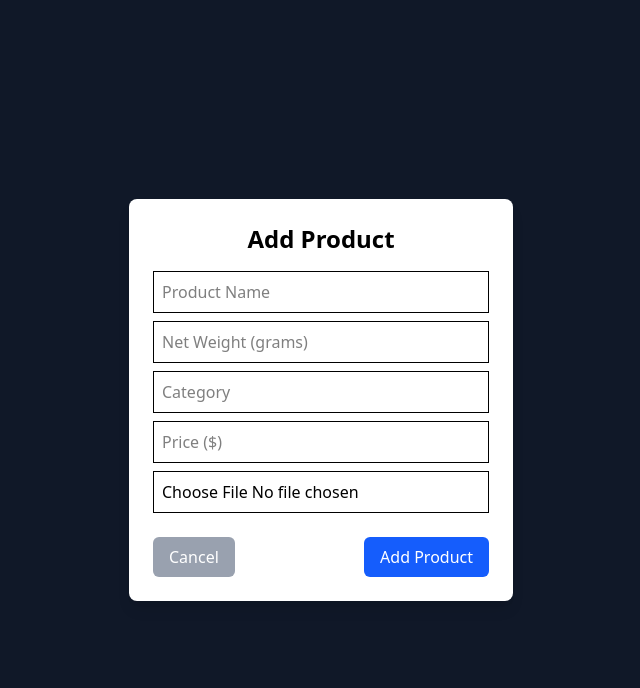
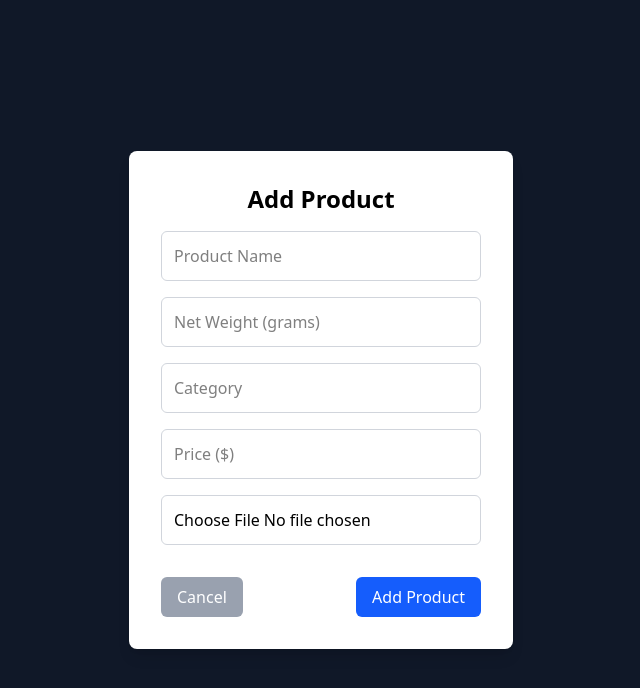
Before and after one commit to Keerththan/Online-Market-Place-React-with-Django, a React (Vite) app in the folder Frontend/apt/: page /sellerDash in a window 1280 px wide. Both pictures are taken after a click on the button "➕ Add Product". Shown: the top 688 px of the page, without its empty margins (319-959 px from the left). Built offline with nearby package versions, Linux system fonts and the light colour scheme.

Commit message:
seller dashboard ui update

```diff
--- a/Frontend/apt/src/components/AddProductModal.jsx
+++ b/Frontend/apt/src/components/AddProductModal.jsx
@@ -1,70 +1,82 @@
-// import { useState } from "react";
-// import axios from "axios";
+const AddProductModal = ({ isOpen, onClose, onProductAddedOrUpdated, sellerId, editProduct }) => {
+    const [productData, setProductData] = useState({
+      product_name: editProduct?.product_name || "",
+      product_net_weight: editProduct?.product_net_weight || "",
+      product_category: editProduct?.product_category || "",
+      product_price: editProduct?.product_price || "",
+      product_image: null,
+    });
 
-// const AddProductModal = ({ isOpen, onClose, onProductAdded, sellerId }) => {
-//   if (!isOpen) return null; // Don't render modal if it's not open
+    useEffect(() => {
+      if (editProduct) {
+        setProductData({
+          product_name: editProduct.product_name,
+          product_net_weight: editProduct.product_net_weight,
+          product_category: editProduct.product_category,
+          product_price: editProduct.product_price,
+          product_image: null,
+        });
+      }
+    }, [editProduct]);
 
-//   const [productData, setProductData] = useState({
-//     product_name: "",
-//     product_net_weight: "",
-//     product_category: "",
-//     product_price: "",
-//     product_image: null,
-//   });
+    const handleChange = (e) => {
+      setProductData({ ...productData, [e.target.name]: e.target.value });
+    };
 
-//   const handleChange = (e) => {
-//     setProductData({ ...productData, [e.target.name]: e.target.value });
-//   };
+    const handleImageChange = (e) => {
+      setProductData({ ...productData, product_image: e.target.files[0] });
+    };
 
-//   const handleImageChange = (e) => {
-//     setProductData({ ...productData, product_image: e.target.files[0] });
-//   };
+    const handleSubmit = async (e) => {
+      e.preventDefault();
+      const formData = new FormData();
+      formData.append("product_name", productData.product_name);
+      formData.append("product_net_weight", productData.product_net_weight);
+      formData.append("product_category", productData.product_category);
+      formData.append("product_price", productData.product_price);
+      formData.append("seller_id", sellerId);
+      if (productData.product_image) {
+        formData.append("product_image", productData.product_image);
+      }
 
-//   const handleSubmit = async (e) => {
-//     e.preventDefault();
+      try {
+        if (editProduct) {
+          // Update existing product
+          await axios.patch(`http://127.0.0.1:8000/inventory/products/${editProduct.id}/`, formData, {
+            headers: { "Content-Type": "multipart/form-data" },
+          });
+        } else {
+          // Add new product
+          await axios.post("http://127.0.0.1:8000/inventory/products/", formData, {
+            headers: { "Content-Type": "multipart/form-data" },
+          });
+        }
 
-//     const formData = new FormData();
-//     formData.append("product_name", productData.product_name);
-//     formData.append("product_net_weight", productData.product_net_weight);
-//     formData.append("product_category", productData.product_category);
-//     formData.append("product_price", productData.product_price);
-//     formData.append("seller_id", sellerId); // Add seller ID
-//     if (productData.product_image) {
-//       formData.append("product_image", productData.product_image);
-//     }
+        onProductAddedOrUpdated();
+        onClose();
+      } catch (error) {
+        console.error("Error adding/updating product:", error);
+      }
+    };
 
-//     try {
-//       await axios.post("http://127.0.0.1:8000/inventory/products/", formData, {
-//         headers: { "Content-Type": "multipart/form-data" },
-//       });
+    return (
+      <div className="fixed inset-0 flex items-center justify-center bg-gray-900 bg-opacity-50">
+        <div className="bg-white p-6 rounded-lg shadow-lg w-96">
+          <h2 className="text-2xl font-semibold text-center mb-4">{editProduct ? "Edit Product" : "Add Product"}</h2>
 
-//       onProductAdded(); // Refresh products list after adding
-//       onClose(); // Close modal
-//     } catch (error) {
-//       console.error("Error adding product:", error);
-//     }
-//   };
+          <form onSubmit={handleSubmit}>
+            <input type="text" name="product_name" value={productData.product_name} placeholder="Product Name" className="w-full mb-2 p-2 border" onChange={handleChange} required />
+            <input type="number" name="product_net_weight" value={productData.product_net_weight} placeholder="Net Weight (grams)" className="w-full mb-2 p-2 border" onChange={handleChange} required />
+            <input type="text" name="product_category" value={productData.product_category} placeholder="Category" className="w-full mb-2 p-2 border" onChange={handleChange} required />
+            <input type="number" name="product_price" value={productData.product_price} placeholder="Price ($)" className="w-full mb-2 p-2 border" onChange={handleChange} required />
+            <input type="file" name="product_image" className="w-full mb-2 p-2 border" onChange={handleImageChange} />
 
-//   return (
-//     <div className="fixed inset-0 flex items-center justify-center bg-gray-900 bg-opacity-50">
-//       <div className="bg-white p-6 rounded-lg shadow-lg w-96">
-//         <h2 className="text-2xl font-semibold text-center mb-4">Add Product</h2>
-
-//         <form onSubmit={handleSubmit}>
-//           <input type="text" name="product_name" placeholder="Product Name" className="w-full mb-2 p-2 border" onChange={handleChange} required />
-//           <input type="number" name="product_net_weight" placeholder="Net Weight (grams)" className="w-full mb-2 p-2 border" onChange={handleChange} required />
-//           <input type="text" name="product_category" placeholder="Category" className="w-full mb-2 p-2 border" onChange={handleChange} required />
-//           <input type="number" name="product_price" placeholder="Price ($)" className="w-full mb-2 p-2 border" onChange={handleChange} required />
-//           <input type="file" name="product_image" className="w-full mb-2 p-2 border" onChange={handleImageChange} />
-
-//           <div className="flex justify-between mt-4">
-//             <button type="button" className="px-4 py-2 bg-gray-400 text-white rounded-md" onClick={onClose}>Cancel</button>
-//             <button type="submit" className="px-4 py-2 bg-blue-600 text-white rounded-md hover:bg-blue-700">Add Product</button>
-//           </div>
-//         </form>
-//       </div>
-//     </div>
-//   );
-// };
-
-// export default AddProductModal;
+            <div className="flex justify-between mt-4">
+              <button type="button" className="px-4 py-2 bg-gray-400 text-white rounded-md" onClick={onClose}>Cancel</button>
+              <button type="submit" className="px-4 py-2 bg-blue-600 text-white rounded-md hover:bg-blue-700">{editProduct ? "Update Product" : "Add Product"}</button>
+            </div>
+          </form>
+        </div>
+      </div>
+    );
+  };
--- a/Frontend/apt/src/components/SellerDashboard.jsx
+++ b/Frontend/apt/src/components/SellerDashboard.jsx
@@ -7,7 +7,7 @@ const SellerDashboard = () => {
   const [products, setProducts] = useState([]);
   const [sellerDetails, setSellerDetails] = useState({});
   const [isModalOpen, setIsModalOpen] = useState(false);
-  const [editProduct, setEditProduct] = useState(null); // Store the product being edited
+  const [editProduct, setEditProduct] = useState(null);
 
   useEffect(() => {
     const storedUser = localStorage.getItem("user");
@@ -50,45 +50,69 @@ const SellerDashboard = () => {
   };
 
   const handleEditProduct = (product) => {
-    setEditProduct(product); // Store product to be edited
+    setEditProduct(product);
     setIsModalOpen(true);
   };
 
   return (
-    <div className="flex">
+    <div className="flex min-h-screen bg-gray-100">
       {/* Sidebar */}
-      <div className="w-1/4 bg-gray-800 text-white p-4">
-        <div className="text-2xl font-bold">📌 Sidebar</div>
+      <div className="w-1/4 bg-gray-800 text-white p-6 flex flex-col">
+        <h2 className="text-3xl font-bold text-center text-blue-500">Seller Panel</h2>
         <ul className="mt-6 space-y-4">
-          <li><a href="#dashboard" className="block py-2 px-4 hover:bg-gray-700">Dashboard</a></li>
-          <li><a href="#products" className="block py-2 px-4 hover:bg-gray-700">Products</a></li>
-          <li><button onClick={() => navigate("/login")} className="block py-2 px-4 hover:bg-gray-700 w-full">Logout</button></li>
+          <li>
+            <button className="w-full text-left px-4 py-2 bg-gray-700 hover:bg-gray-600 rounded-md transition">
+              📦 Products
+            </button>
+          </li>
+          <li>
+            <button className="w-full text-left px-4 py-2 bg-gray-700 hover:bg-gray-600 rounded-md transition">
+              📑 Orders
+            </button>
+          </li>
+          <li>
+            <button onClick={() => navigate("/login")} className="w-full px-4 py-2 bg-red-500 hover:bg-red-400 rounded-md transition">
+              🚪 Logout
+            </button>
+          </li>
         </ul>
       </div>
 
       {/* Main Content */}
-      <div className="w-3/4 p-6">
-        <div className="mb-6">
-          <h2 className="text-3xl font-semibold text-black">📋 Products</h2>
-          <button onClick={() => { setEditProduct(null); setIsModalOpen(true); }} className="mt-4 py-2 px-6 bg-blue-600 text-white rounded-md hover:bg-blue-700">
+      <div className="w-3/4 p-8">
+        <div className="flex justify-between items-center mb-6">
+          <h2 className="text-3xl font-semibold text-gray-800">📋 Products</h2>
+          <button
+            onClick={() => { setEditProduct(null); setIsModalOpen(true); }}
+            className="px-6 py-2 bg-blue-600 text-white rounded-md hover:bg-blue-700 transition">
             ➕ Add Product
           </button>
+        </div>
 
-          <div className="space-y-4 mt-4">
+        {/* Product Cards */}
+        <div className="grid grid-cols-1 md:grid-cols-2 lg:grid-cols-3 gap-8">
           {products.length > 0 ? (
             products.map((product) => (
-                <div key={product.id} className="flex justify-between items-center p-4 border border-gray-300 rounded-md">
-                  <div>{product.product_name}</div>
-                  <div className="space-x-4">
-                    <button onClick={() => handleEditProduct(product)} className="text-yellow-500 hover:underline">✏️ Edit</button>
-                    <button onClick={() => handleDeleteProduct(product.id)} className="text-red-500 hover:underline">🗑️ Delete</button>
+              <div key={product.id} className="bg-white shadow-lg rounded-lg p-6 border border-gray-300 hover:shadow-xl transition duration-300">
+                <h3 className="text-lg font-semibold text-gray-900">{product.product_name}</h3>
+                <p className="text-gray-600 text-sm">${product.product_price}</p>
+                <div className="flex justify-between mt-4">
+                  <button
+                    onClick={() => handleEditProduct(product)}
+                    className="text-yellow-500 hover:text-yellow-600 transition">
+                    ✏️ Edit
+                  </button>
+                  <button
+                    onClick={() => handleDeleteProduct(product.id)}
+                    className="text-red-500 hover:text-red-600 transition">
+                    🗑️ Delete
+                  </button>
                 </div>
               </div>
             ))
           ) : (
-              <p>No products available</p>
+            <p className="text-gray-600">No products available</p>
           )}
-          </div>
         </div>
       </div>
 
@@ -99,7 +123,7 @@ const SellerDashboard = () => {
           onClose={() => setIsModalOpen(false)}
           onProductAddedOrUpdated={handleProductAddedOrUpdated}
           sellerId={sellerDetails.id}
-          editProduct={editProduct} // Pass the product to edit
+          editProduct={editProduct}
         />
       )}
     </div>
@@ -108,8 +132,9 @@ const SellerDashboard = () => {
 
 export default SellerDashboard;
 
+
 /**
- * AddProductModal Component - Modal to Add/Edit Product
+ * AddProductModal Component - Modernized Modal UI
  */
 const AddProductModal = ({ isOpen, onClose, onProductAddedOrUpdated, sellerId, editProduct }) => {
   const [productData, setProductData] = useState({
@@ -154,12 +179,10 @@ const AddProductModal = ({ isOpen, onClose, onProductAddedOrUpdated, sellerId, e
 
     try {
       if (editProduct) {
-        // Update existing product
         await axios.patch(`http://127.0.0.1:8000/inventory/products/${editProduct.id}/`, formData, {
           headers: { "Content-Type": "multipart/form-data" },
         });
       } else {
-        // Add new product
         await axios.post("http://127.0.0.1:8000/inventory/products/", formData, {
           headers: { "Content-Type": "multipart/form-data" },
         });
@@ -174,19 +197,66 @@ const AddProductModal = ({ isOpen, onClose, onProductAddedOrUpdated, sellerId, e
 
   return (
     <div className="fixed inset-0 flex items-center justify-center bg-gray-900 bg-opacity-50">
-      <div className="bg-white p-6 rounded-lg shadow-lg w-96">
-        <h2 className="text-2xl font-semibold text-center mb-4">{editProduct ? "Edit Product" : "Add Product"}</h2>
-
+      <div className="bg-white p-8 rounded-lg shadow-lg w-96">
+        <h2 className="text-2xl font-semibold text-center mb-4">{editProduct ? "Update Product" : "Add Product"}</h2>
         <form onSubmit={handleSubmit}>
-          <input type="text" name="product_name" value={productData.product_name} placeholder="Product Name" className="w-full mb-2 p-2 border" onChange={handleChange} required />
-          <input type="number" name="product_net_weight" value={productData.product_net_weight} placeholder="Net Weight (grams)" className="w-full mb-2 p-2 border" onChange={handleChange} required />
-          <input type="text" name="product_category" value={productData.product_category} placeholder="Category" className="w-full mb-2 p-2 border" onChange={handleChange} required />
-          <input type="number" name="product_price" value={productData.product_price} placeholder="Price ($)" className="w-full mb-2 p-2 border" onChange={handleChange} required />
-          <input type="file" name="product_image" className="w-full mb-2 p-2 border" onChange={handleImageChange} />
+          <input
+            type="text"
+            name="product_name"
+            value={productData.product_name}
+            placeholder="Product Name"
+            className="w-full mb-4 p-3 border border-gray-300 rounded-md"
+            onChange={handleChange}
+            required
+          />
+          <input
+            type="number"
+            name="product_net_weight"
+            value={productData.product_net_weight}
+            placeholder="Net Weight (grams)"
+            className="w-full mb-4 p-3 border border-gray-300 rounded-md"
+            onChange={handleChange}
+            required
+          />
+          <input
+            type="text"
+            name="product_category"
+            value={productData.product_category}
+            placeholder="Category"
+            className="w-full mb-4 p-3 border border-gray-300 rounded-md"
+            onChange={handleChange}
+            required
+          />
+          <input
+            type="number"
+            name="product_price"
+            value={productData.product_price}
+            placeholder="Price ($)"
+            className="w-full mb-4 p-3 border border-gray-300 rounded-md"
+            onChange={handleChange}
+            required
+          />
+          <input
+            type="file"
+            name="product_image"
+            className="w-full mb-4 p-3 border border-gray-300 rounded-md"
+            onChange={handleImageChange}
+          />
 
           <div className="flex justify-between mt-4">
-            <button type="button" className="px-4 py-2 bg-gray-400 text-white rounded-md" onClick={onClose}>Cancel</button>
-            <button type="submit" className="px-4 py-2 bg-blue-600 text-white rounded-md hover:bg-blue-700">{editProduct ? "Update Product" : "Add Product"}</button>
+            <button
+              type="button"
+              className="px-4 py-2 bg-gray-400 text-white rounded-md hover:bg-gray-500"
+              onClick={onClose}
+            >
+              Cancel
+            </button>
+            <button
+              type="submit"
+              className="px-4 py-2 bg-blue-600 text-white rounded-md hover:bg-blue-700 transition"
+            >
+              {editProduct ? "Update Product" : "Add Product"}
+            </button>
           </div>
         </form>
       </div>
```
Also changed, not shown: 1 other file (tests, documents, lock files or other folders). Lines whose indentation alone changed are shown as unchanged.
